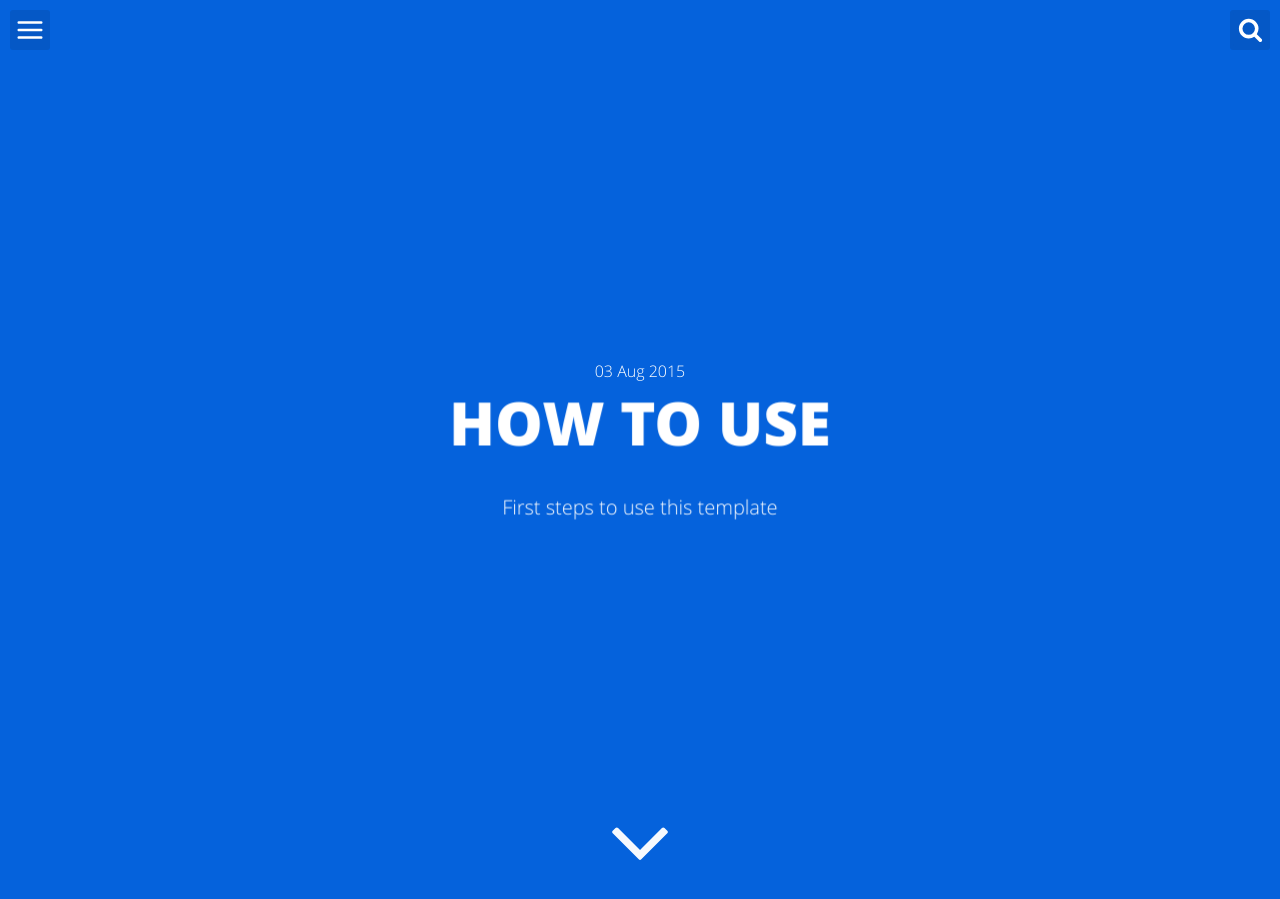
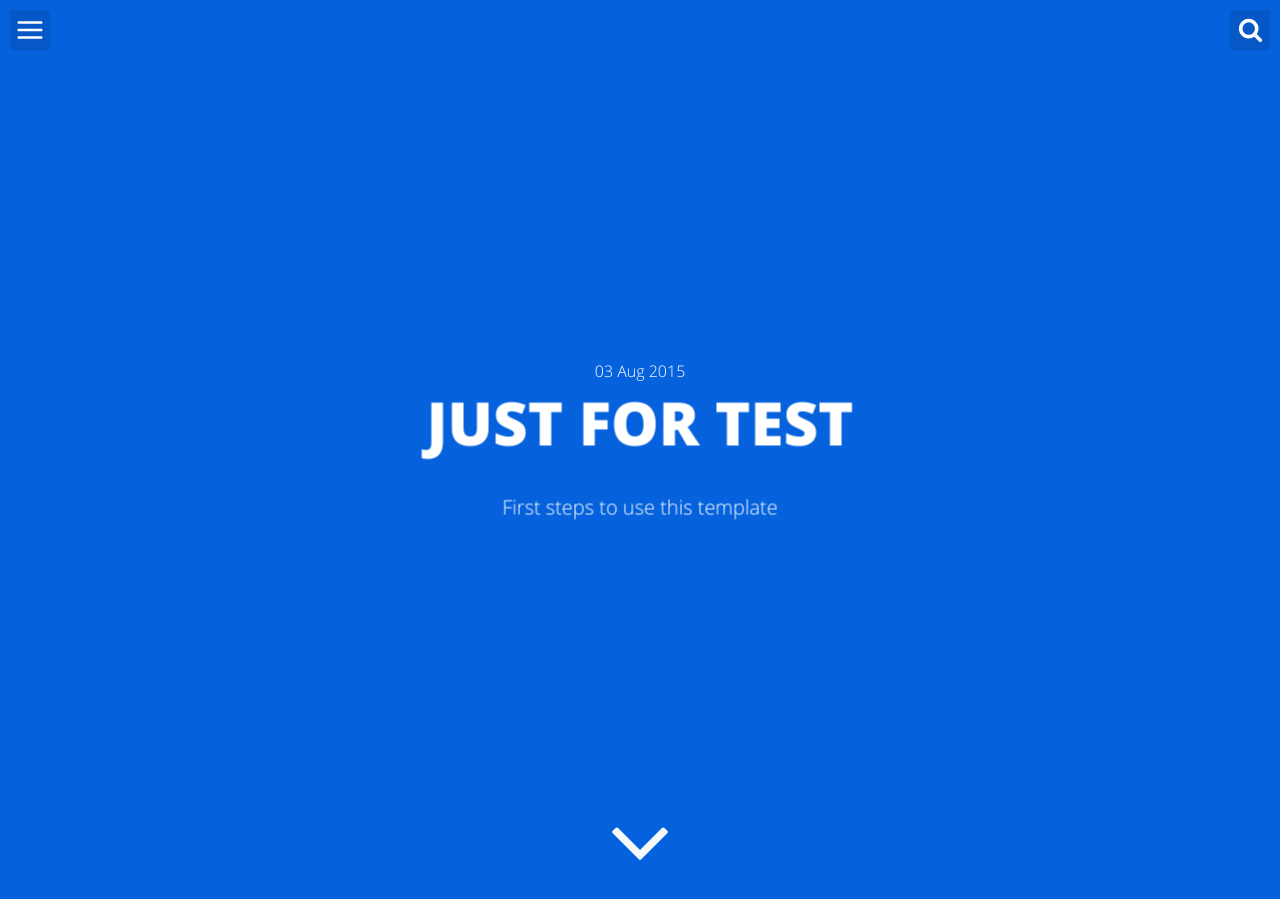
Before and after one commit to tuzibixia/tuzibixia.github.io, a Jekyll site: the page built from _posts/2015-11-09-First-Blog.md, in a window 1280 px wide and 900 px high. Built offline with Jekyll 4.4.1, drawn with Linux system fonts in a browser that asks for light colours; comment, search, counter and statistics services are not loaded.

Commit message:
Blog test

```diff
--- a/_posts/2015-08-03-how-to-use.md
+++ b/_posts/2015-11-09-First-Blog.md
@@ -1,12 +1,12 @@
 ---
 layout: post
-title: "How to use"
+title: "Just for Test"
 date: 2015-08-03 03:32:44
-image: '/assets/img/'
+image: '/assets/img/blog-image'
 description: 'First steps to use this template'
 tags:
-- jekyll
-- template
+- 日記
+- テスト
 categories:
 - I love Jekyll
 twitter_text: 'How to install and use this template'
```
